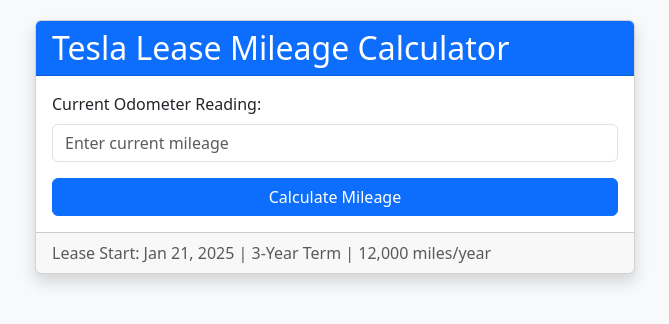
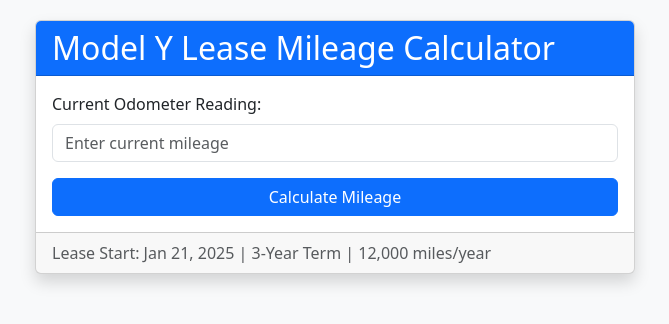
Before and after one commit to Peterbgood/ModelY, a plain HTML site: page index.html in a window 1280 px wide. Shown: the whole page, without its empty margins (305-974 px from the left). Drawn offline with nearby package versions, Linux system fonts and the light colour scheme.

Commit message:
Update index.html

```diff
--- a/index.html
+++ b/index.html
@@ -21,7 +21,7 @@
     <div class="calculator-container">
         <div class="card shadow">
             <div class="card-header bg-primary text-white">
-                <h2 class="mb-0">Tesla Lease Mileage Calculator</h2>
+                <h2 class="mb-0">Model Y Lease Mileage Calculator</h2>
             </div>
             <div class="card-body">
                 <form id="mileageForm">
```
